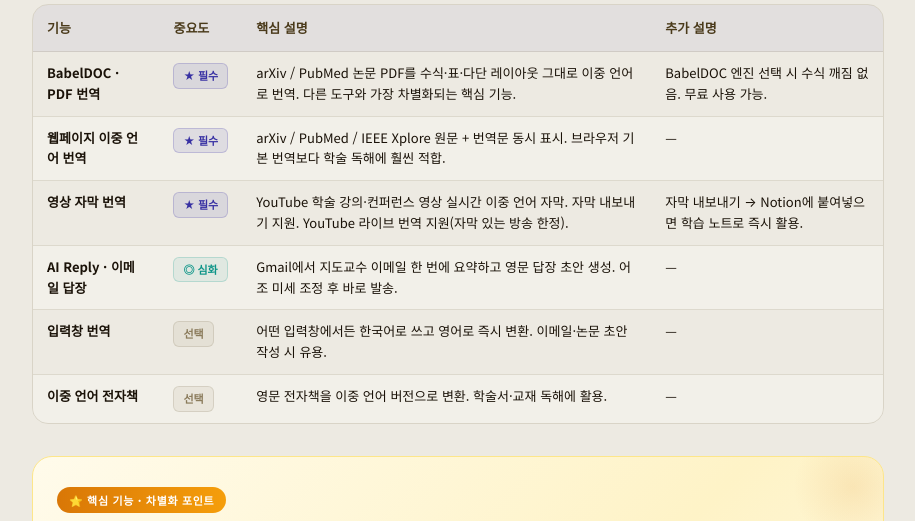
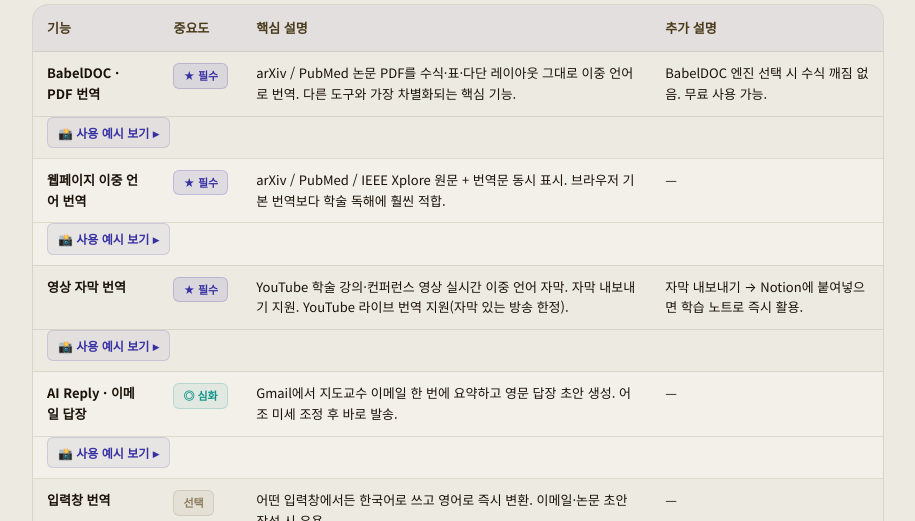
Before and after one commit to it-kol/academic-kr, a plain HTML site: page index.html in a window 1280 px wide. Shown: the part 1090-1611 px from the top of the page, without its empty margins (182-1097 px from the left). Drawn offline with Linux system fonts and the light colour scheme.

Commit message:
Add collapsible demo images under each feature row in product brief table

```diff
--- a/index.html
+++ b/index.html
@@ -174,6 +174,14 @@
     .brief-table td { padding: 11px 14px; border-bottom: 1px solid var(--border); vertical-align: top; line-height: 1.6; }
     .brief-table tr:last-child td { border-bottom: none; }
     .brief-row-alt { background: rgba(247,245,240,0.5); }
+    .brief-img-row td { padding: 0 14px 10px; border-bottom: 1px solid var(--border); }
+    .brief-img-details { cursor: pointer; }
+    .brief-img-details summary { display: inline-flex; align-items: center; gap: 6px; font-size: 12px; font-weight: 600; color: var(--indigo); padding: 5px 10px; border-radius: 6px; background: rgba(55,48,163,0.06); border: 1px solid rgba(55,48,163,0.15); list-style: none; user-select: none; transition: background 0.2s; }
+    .brief-img-details summary::-webkit-details-marker { display: none; }
+    .brief-img-details summary:hover { background: rgba(55,48,163,0.12); }
+    .brief-img-details[open] summary { background: rgba(55,48,163,0.12); }
+    .brief-img-wrap { margin-top: 10px; border-radius: 10px; overflow: hidden; border: 1px solid var(--border); max-width: 680px; }
+    .brief-img-wrap img { width: 100%; display: block; }
     .brief-tag { display: inline-block; padding: 3px 9px; border-radius: 6px; font-size: 11px; font-weight: 700; white-space: nowrap; }
     .brief-tag-must { background: rgba(55,48,163,0.1); color: var(--indigo); border: 1px solid rgba(55,48,163,0.2); }
     .brief-tag-adv { background: rgba(13,148,136,0.08); color: var(--teal); border: 1px solid rgba(13,148,136,0.2); }
@@ -774,11 +782,27 @@
             <td>arXiv / PubMed 논문 PDF를 수식·표·다단 레이아웃 그대로 이중 언어로 번역. 다른 도구와 가장 차별화되는 핵심 기능.</td>
             <td>BabelDOC 엔진 선택 시 수식 깨짐 없음. 무료 사용 가능.</td>
           </tr>
+          <tr class="brief-img-row">
+            <td colspan="4">
+              <details class="brief-img-details">
+                <summary>📸 사용 예시 보기 ▸</summary>
+                <div class="brief-img-wrap"><img src="https://files.manuscdn.com/user_upload_by_module/session_file/310519663402005199/FFdbPFIswsNoZpTz.PNG" alt="BabelDOC 업로드 화면" /></div>
+              </details>
+            </td>
+          </tr>
           <tr class="brief-row-alt">
             <td><strong>웹페이지 이중 언어 번역</strong></td>
             <td><span class="brief-tag brief-tag-must">★ 필수</span></td>
             <td>arXiv / PubMed / IEEE Xplore 원문 + 번역문 동시 표시. 브라우저 기본 번역보다 학술 독해에 훨씬 적합.</td>
             <td>—</td>
+          </tr>
+          <tr class="brief-img-row brief-row-alt">
+            <td colspan="4">
+              <details class="brief-img-details">
+                <summary>📸 사용 예시 보기 ▸</summary>
+                <div class="brief-img-wrap"><img src="https://files.manuscdn.com/user_upload_by_module/session_file/310519663402005199/hrJaunnEBFQkWryr.JPEG" alt="PubMed 웹 이중 언어 번역" /></div>
+              </details>
+            </td>
           </tr>
           <tr>
             <td><strong>영상 자막 번역</strong></td>
@@ -786,11 +810,27 @@
             <td>YouTube 학술 강의·컨퍼런스 영상 실시간 이중 언어 자막. 자막 내보내기 지원. YouTube 라이브 번역 지원(자막 있는 방송 한정).</td>
             <td>자막 내보내기 → Notion에 붙여넣으면 학습 노트로 즉시 활용.</td>
           </tr>
+          <tr class="brief-img-row">
+            <td colspan="4">
+              <details class="brief-img-details">
+                <summary>📸 사용 예시 보기 ▸</summary>
+                <div class="brief-img-wrap"><img src="https://files.manuscdn.com/user_upload_by_module/session_file/310519663402005199/NwsjLmZTsQjJDiGm.PNG" alt="영상 자막 번역" /></div>
+              </details>
+            </td>
+          </tr>
           <tr class="brief-row-alt">
             <td><strong>AI Reply · 이메일 답장</strong></td>
             <td><span class="brief-tag brief-tag-adv">◎ 심화</span></td>
             <td>Gmail에서 지도교수 이메일 한 번에 요약하고 영문 답장 초안 생성. 어조 미세 조정 후 바로 발송.</td>
             <td>—</td>
+          </tr>
+          <tr class="brief-img-row brief-row-alt">
+            <td colspan="4">
+              <details class="brief-img-details">
+                <summary>📸 사용 예시 보기 ▸</summary>
+                <div class="brief-img-wrap"><img src="https://files.manuscdn.com/user_upload_by_module/session_file/310519663402005199/KSoUfSQjFDLhvrVd.PNG" alt="Gmail AI Reply 답장" /></div>
+              </details>
+            </td>
           </tr>
           <tr>
             <td><strong>입력창 번역</strong></td>
```
